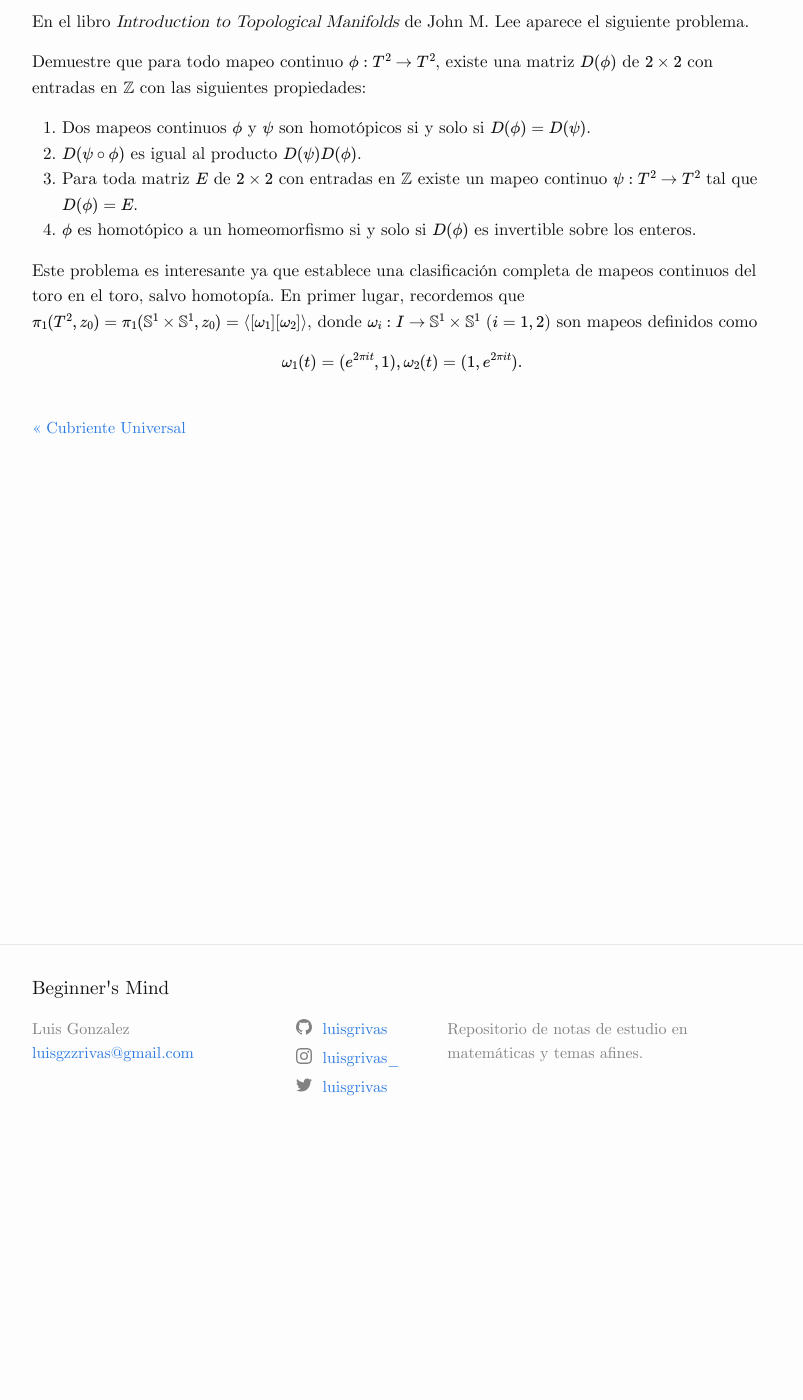
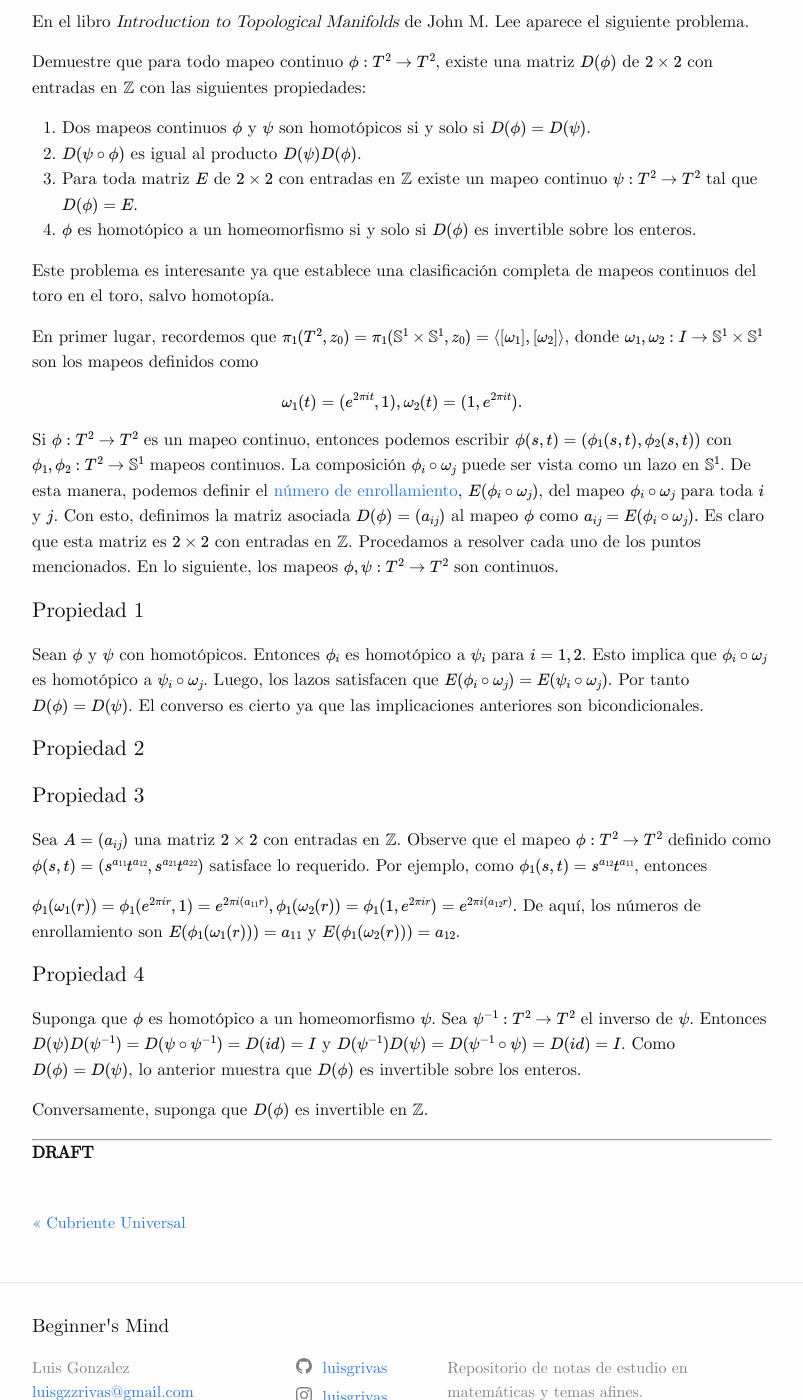
Before and after one commit to luisgrivas/blog, a Jekyll site: the page built from _posts/2021-06-18-homotopia-toro.md, in a window 1280 px wide and 1400 px high, scrolled down 240 px. Shown: the whole window, without its empty margins (238-1041 px from the left). Built offline with Jekyll 4.4.1, drawn with Linux system fonts in a browser that asks for light colours; formulas are drawn with MathJax 3.

Commit message:
Avanzado en prop 1,2 y 4

```diff
--- a/_posts/2021-06-18-homotopia-toro.md
+++ b/_posts/2021-06-18-homotopia-toro.md
@@ -15,10 +15,54 @@ Demuestre que para todo mapeo continuo $\phi: T^2 \to T^2$, existe una matriz $D
 3. Para toda matriz $E$ de $2 \times 2$ con entradas en $\mathbb Z$ existe un mapeo continuo $\psi: T^2 \to T^2$ tal que $D(\phi) = E$.
 4. $\phi$ es homotópico a un homeomorfismo si y solo si $D(\phi)$ es invertible sobre los enteros.
 
-Este problema es interesante ya que establece una clasificación completa de mapeos continuos del toro en el toro, salvo homotopía. En primer lugar, recordemos que $\pi_1(T^2, z_0) = \pi_1(\mathbb S^1 \times \mathbb S^1, z_0) = \langle [\omega_1][\omega_2]\rangle$, donde $\omega_i: I \to \mathbb S^1  \times \mathbb S^1$ ($i = 1, 2$) son mapeos definidos como
+Este problema es interesante ya que establece una clasificación completa de mapeos continuos del toro en el toro, salvo homotopía.
+
+En primer lugar, recordemos que $\pi_1(T^2, z_0) = \pi_1(\mathbb S^1 \times \mathbb S^1, z_0) = \langle [\omega_1], [\omega_2]\rangle$, donde $\omega_1, \omega_2: I \to \mathbb S^1  \times \mathbb S^1$ son los mapeos definidos como
 
 
 $$
 \omega_1(t) = (e^{2 \pi i t}, 1), \\
 \omega_2(t) = (1, e^{2 \pi i t}).
 $$
+
+
+Si $\phi: T^2 \to T^2$ es un mapeo continuo, entonces podemos escribir $\phi(s, t) = (\phi_1(s, t), \phi_2(s, t))$ con $\phi_1, \phi_2: T^2 \to \mathbb S^1$ mapeos continuos. La composición $\phi_i \circ \omega_j$ puede ser vista como un lazo en $\mathbb S^1$. De esta manera, podemos definir el [número de enrollamiento](https://www.luisgrivas.com/blog/posts/2021/05/21/prop-levantamientos.html), $E(\phi_i \circ \omega_j)$, del mapeo $\phi_i \circ \omega_j$ para toda $i$ y $j$. Con esto, definimos la matriz asociada $D(\phi) = (a_{ij})$ al mapeo $\phi$ como
+$$
+a_{ij} = E(\phi_i \circ \omega_j).
+$$
+Es claro que esta matriz es  $2 \times 2$ con entradas en $\mathbb Z$. Procedamos a resolver cada uno de los puntos mencionados. En lo siguiente, los mapeos $\phi, \psi: T^2 \to T^2$ son continuos.
+
+
+
+#### Propiedad 1
+
+Sean $\phi $ y $\psi$ con homotópicos. Entonces $\phi_i $ es homotópico a $\psi_i$ para $i = 1, 2$. Esto implica que $\phi_i \circ \omega_j$ es homotópico a $\psi_i \circ \omega_j$. Luego, los lazos satisfacen que $E(\phi_i \circ \omega_j) = E(\psi_i \circ \omega_j)$. Por tanto $D(\phi) = D(\psi)$. El converso es cierto ya que las implicaciones anteriores son bicondicionales.
+
+
+
+#### Propiedad 2
+
+
+
+#### Propiedad 3
+
+Sea $A = (a_{ij})$ una matriz $2 \times 2$ con entradas en $\mathbb Z$. Observe que el mapeo $\phi: T^2 \to T^2$ definido como $\phi(s, t) = (s^{a_{11}}t^{a_{12}}, s^{a_{21}}t^{a_{22}})$ satisface lo requerido. Por ejemplo, como $\phi_1(s, t) = s^{a_{12}}t^{a_{11}}$, entonces
+
+
+$$
+\phi_1(\omega_1(r)) = \phi_1(e^{2\pi i r}, 1) = e^{2\pi i (a_{11} r)}, \\
+\phi_1(\omega_2(r)) = \phi_1(1, e^{2\pi i r}) = e^{2\pi i (a_{12} r)}. \\
+$$
+De aquí, los números de enrollamiento son $E(\phi_1(\omega_1(r))) = a_{11}$ y $E(\phi_1(\omega_2(r))) = a_{12}$.
+
+
+
+#### Propiedad 4
+
+Suponga que $\phi$ es homotópico a un homeomorfismo $\psi$. Sea $\psi^{-1}: T^2 \to T^2 $ el inverso de $\psi$. Entonces $ D(\psi) D(\psi^{-1}) = D(\psi \circ \psi^{-1}) = D(id) = I$ y $D(\psi^{-1}) D(\psi) = D(\psi^{-1} \circ \psi) = D(id) = I$. Como $D(\phi) = D(\psi)$, lo anterior muestra que $D(\phi)$ es invertible sobre los enteros.
+
+Conversamente, suponga que $D(\phi)$ es invertible en $\mathbb Z$.
+
+---
+
+**DRAFT**
```
